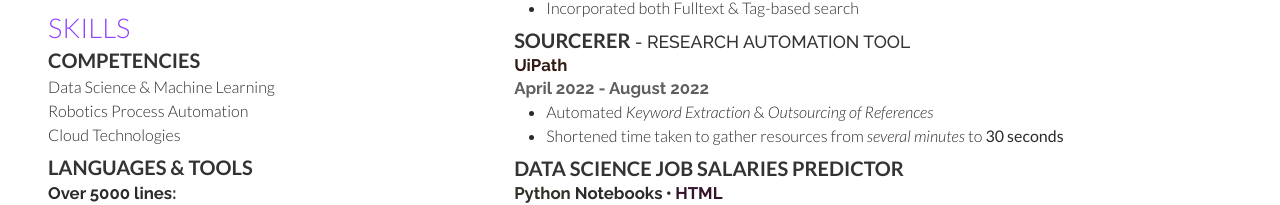
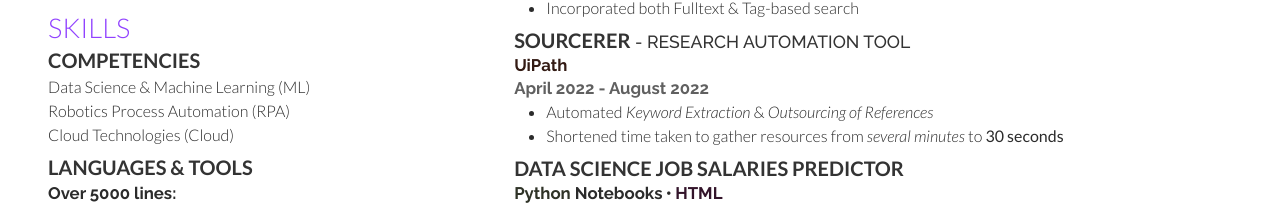
Before and after one commit to TMK04/resume, a React (Create React App) app: page / in a window 1280 px wide. Shown: the part 546-751 px from the top of the page. Built offline with nearby package versions, Linux system fonts and the light colour scheme.

Commit message:
refactor(SkillsSection Competencies): convert from hardcode to Skill component

```diff
--- a/src/sections/SkillsSection/index.tsx
+++ b/src/sections/SkillsSection/index.tsx
@@ -9,9 +9,9 @@ export default function SkillsSection() {
   return (
     <Section h2_props={{ children: "Skills" }}>
       <Subsection h3_props={{ children: "Competencies" }}>
-        <div>Data Science & Machine Learning</div>
-        <div>Robotics Process Automation</div>
-        <div>Cloud Technologies</div>
+        <Skill className="d-block" skill="Data Science & Machine Learning" />
+        <Skill className="d-block" skill="Robotics Process Automation" />
+        <Skill className="d-block" skill="Cloud Technologies" />
       </Subsection>
       <Subsection h3_props={{ children: "Languages & Tools" }}>
         <H5>Over 5000 lines:</H5>
--- a/src/sections/SkillsSection/skills.json
+++ b/src/sections/SkillsSection/skills.json
@@ -1,6 +1,8 @@
 {
   "Adobe XD": {},
   "CSS": { "color": "#141E33" },
+  "Cloud Technologies": { "short": "Cloud" },
+  "Data Science & Machine Learning": { "short": "ML" },
   "Git": {},
   "GraphQL": { "color": "#260F1F" },
   "HTML": { "color": "#33142A" },
@@ -12,6 +14,7 @@
   "Python": { "color": "#2f3327" },
   "React Native": { "color": "#142C33" },
   "React": { "color": "#142C33" },
+  "Robotics Process Automation": { "short": "RPA" },
   "Solidity": { "color": "#333333" },
   "TypeScript": { "color": "#142233", "short": "TS" },
   "UiPath": { "color": "#331B14" },
```
